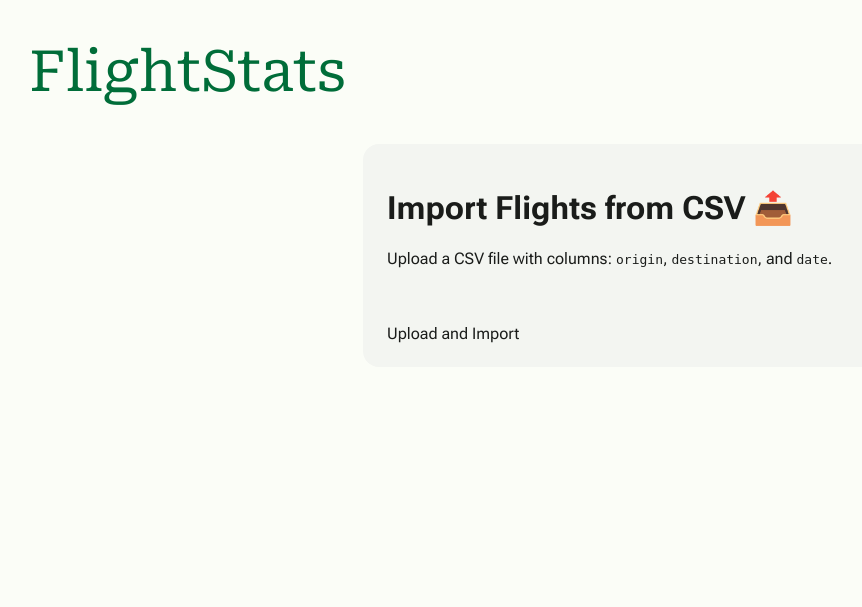
After one commit to JurianOnderwater/FlightStats, a Flask app: page /import in a window 1280 px wide. The commit adds this page. Shown: the top 607 px of the page, without its empty margins (3-865 px from the left). Run offline with Flask 3, Linux system fonts and the light colour scheme; parts of the project's set-up code (start-up, migrations or seed data) failed here and were passed over; some libraries are stand-ins or nearby versions.

Commit message:
import flights from CSV

```diff
--- a/app.py
+++ b/app.py
@@ -1,10 +1,12 @@
-from flask import Flask, render_template, request, redirect, url_for, jsonify
+from flask import Flask, render_template, request, redirect, url_for, jsonify, flash
 import pandas as pd
 import haversine as hs
 from database import db, Flight, init_db
+from werkzeug.utils import secure_filename
 
 # --- App Initialization ---
 app = Flask(__name__)
+app.secret_key = "sijiv12_@@$@T$ER#VC"  # Change this to a random string
 app.config["SQLALCHEMY_DATABASE_URI"] = "sqlite:///flights.db"
 app.config["SQLALCHEMY_TRACK_MODIFICATIONS"] = False
 init_db(app)
@@ -281,3 +283,51 @@ def get_flight_data():
         "hero_stats": hero_stats,
     }
     return jsonify({"routes": route_list, "stats": stats})
+
+
+
+# --- Import Routes ---
+@app.route("/import", methods=["GET", "POST"])
+def import_flights():
+    if request.method == "POST":
+        if "file" not in request.files:
+            flash("No file part")
+            return redirect(request.url)
+        file = request.files["file"]
+        if file.filename == "":
+            flash("No selected file")
+            return redirect(request.url)
+        if file and file.filename.endswith(".csv"):
+            try:
+                df = pd.read_csv(file.stream)
+                new_flights = []
+                for index, row in df.iterrows():
+                    origin = row["origin"].upper()
+                    destination = row["destination"].upper()
+                    date = row["date"]
+
+                    origin_coords = get_coords(origin)
+                    dest_coords = get_coords(destination)
+
+                    if origin_coords and dest_coords:
+                        distance = hs.haversine(
+                            origin_coords, dest_coords, unit=hs.Unit.KILOMETERS
+                        )
+                        new_flights.append(
+                            Flight(
+                                origin=origin,
+                                destination=destination,
+                                date=date,
+                                distance=distance,
+                            )
+                        )
+
+                db.session.add_all(new_flights)
+                db.session.commit()
+                flash(f"Successfully imported {len(new_flights)} flights!")
+            except Exception as e:
+                flash(f"An error occurred during import: {e}")
+
+            return redirect(url_for("view_flights"))
+
+    return render_template("import.html")
--- a/requirements.txt
+++ b/requirements.txt
@@ -4,3 +4,4 @@ pandas
 haversine
 gunicorn
 psycopg2-binary
+sqlite3
--- a/static/css/style.css
+++ b/static/css/style.css
@@ -375,6 +375,12 @@ footer {
 
 /* --- Flight Edit Page --- */
 
+.table-header {
+    display: flex;
+    justify-content: space-between;
+    align-items: center;
+}
+
 .edit-cell {
     width: 60px; /* Give the cell a fixed width */
     text-align: center;
--- a/templates/flights.html
+++ b/templates/flights.html
@@ -4,6 +4,9 @@
 {% block content %}
 <div class="table-card">
     <h1>All Flights 📜</h1>
+    <a href="{{ url_for('import_flights') }}">
+        <md-filled-tonal-button>Import CSV</md-filled-tonal-button>
+    </a>
     <div class="table-container">
         <table>
             <thead>
--- /dev/null
+++ b/templates/import.html
@@ -0,0 +1,16 @@
+{% extends "base.html" %}
+{% block title %}Import Flights{% endblock %}
+
+{% block content %}
+<div class="form-card">
+    <h1>Import Flights from CSV 📤</h1>
+    <p>Upload a CSV file with columns: <code>origin</code>, <code>destination</code>, and <code>date</code>.</p>
+
+    <form method="post" enctype="multipart/form-data" class="add-form">
+        <md-outlined-text-field type="file" name="file" accept=".csv" required></md-outlined-text-field>
+        <div class="form-actions">
+            <md-filled-button type="submit">Upload and Import</md-filled-button>
+        </div>
+    </form>
+</div>
+{% endblock %}
```
Also changed, not shown: export_data.py (added, +12 -0 lines).
